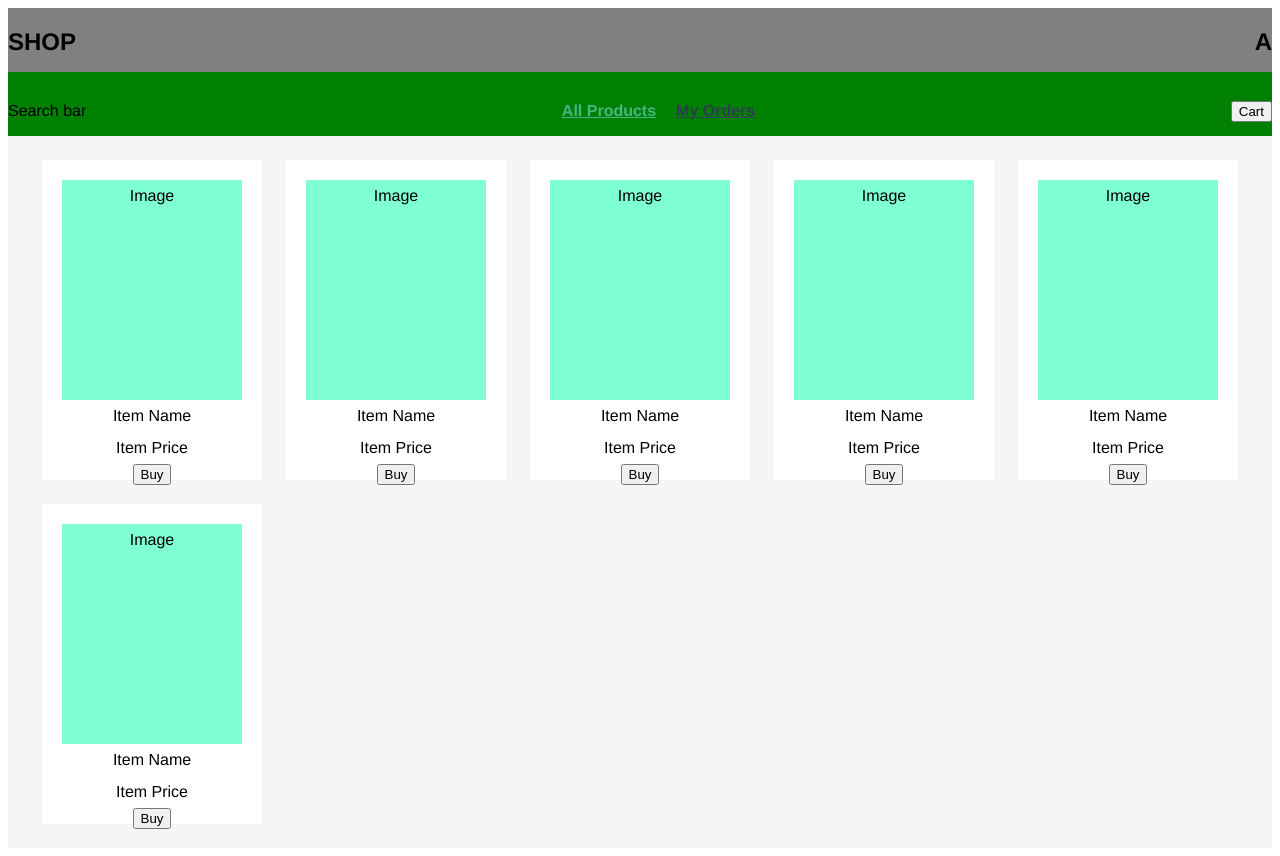
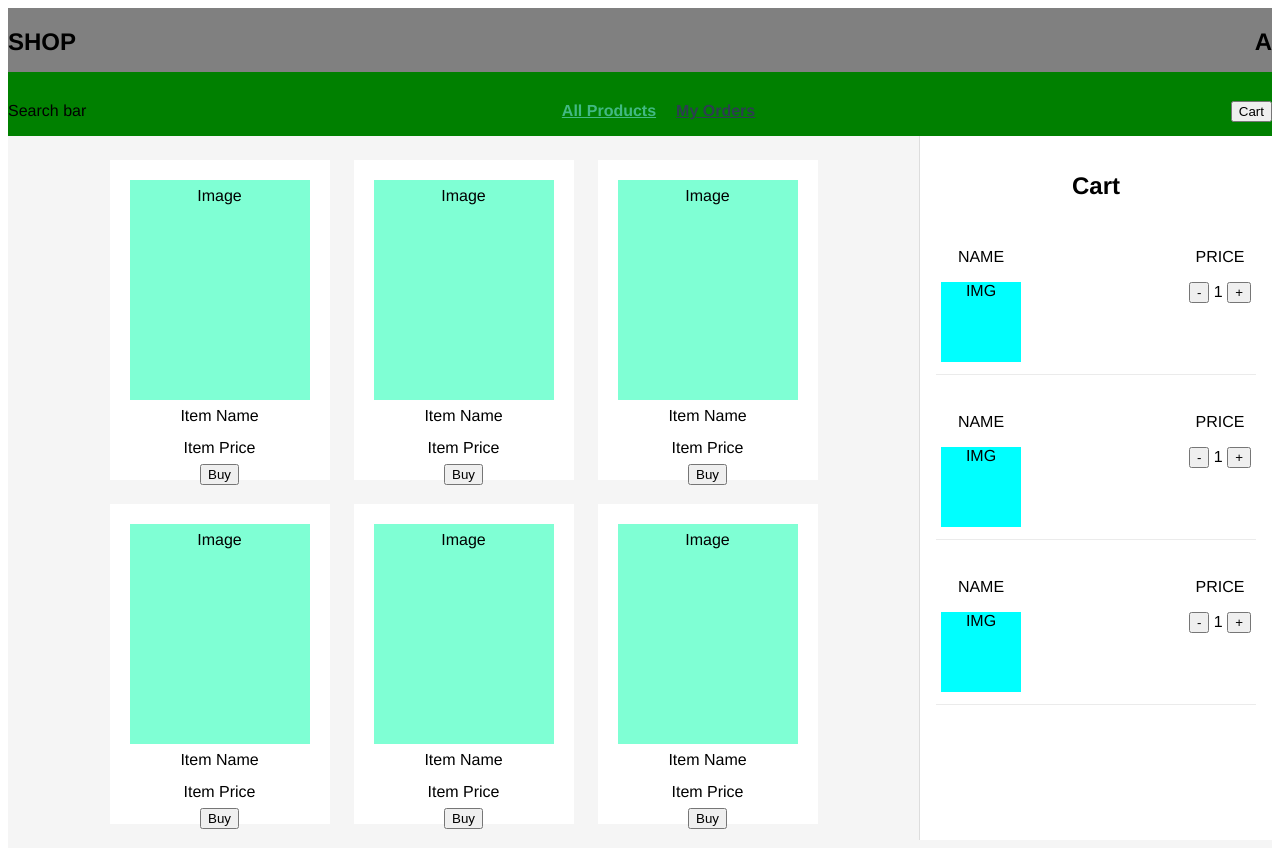
Before and after one commit to emillaudon/shop-frontend-vue, a Vue app: page / in a window 1280 px wide. Built offline with nearby package versions, Linux system fonts and the light colour scheme.

Commit message:
add cart + cartitem

```diff
--- /dev/null
+++ b/src/components/CartCard.vue
@@ -0,0 +1,35 @@
+<template>
+  <div class="cart-card">
+    <div class="inner-cart-card">
+      <div class="left-card">
+        <p>NAME</p>
+        <div class="image">IMG</div>
+      </div>
+      <div class="right-card">
+        <p>PRICE</p>
+        <div class="qty">
+          <button>-</button>
+          {{ 1 }}
+          <button>+</button>
+        </div>
+      </div>
+    </div>
+  </div>
+</template>
+<style scoped>
+.inner-cart-card {
+  display: flex;
+  flex-direction: row;
+  justify-content: space-between;
+  border-bottom: 1px solid rgba(0, 0, 0, 0.08);
+  margin-bottom: 10px;
+  padding: 12px 5px;
+  width: 100%;
+  box-sizing: border-box;
+}
+.image {
+  background-color: aqua;
+  height: 80px;
+  width: 80px;
+}
+</style>
--- /dev/null
+++ b/src/components/layout/CartSideBar.vue
@@ -0,0 +1,28 @@
+<template>
+  <div class="cart-sidebar">
+    <h1>Cart</h1>
+    <CartCard />
+    <CartCard />
+    <CartCard />
+  </div>
+</template>
+<script>
+import CartCard from "../CartCard.vue";
+export default {
+  components: {
+    CartCard,
+  },
+};
+</script>
+<style scoped>
+.cart-sidebar {
+  right: 0;
+  width: 320px;
+  min-height: calc(100vh - 128px);
+  background-color: white;
+  border-left: 1px solid #ddd;
+  padding: 16px;
+  display: flex;
+  flex-direction: column;
+}
+</style>
--- a/src/layouts/MainLayout.vue
+++ b/src/layouts/MainLayout.vue
@@ -2,11 +2,15 @@
   <section>
     <Topbar />
     <NavBar />
-    <RouterView />
+    <div class="main-area">
+      <RouterView />
+      <CartSideBar />
+    </div>
   </section>
 </template>
 
 <script>
+import CartSideBar from "@/components/layout/CartSideBar.vue";
 import NavBar from "@/components/layout/NavBar.vue";
 import Topbar from "@/components/layout/TopBar.vue";
 import { RouterView } from "vue-router";
@@ -16,6 +20,14 @@ export default {
     Topbar,
     NavBar,
     RouterView,
+    CartSideBar,
   },
 };
 </script>
+<style scoped>
+.main-area {
+  display: flex;
+  align-items: flex-start;
+  min-height: calc(100vh - 128px);
+}
+</style>
```
